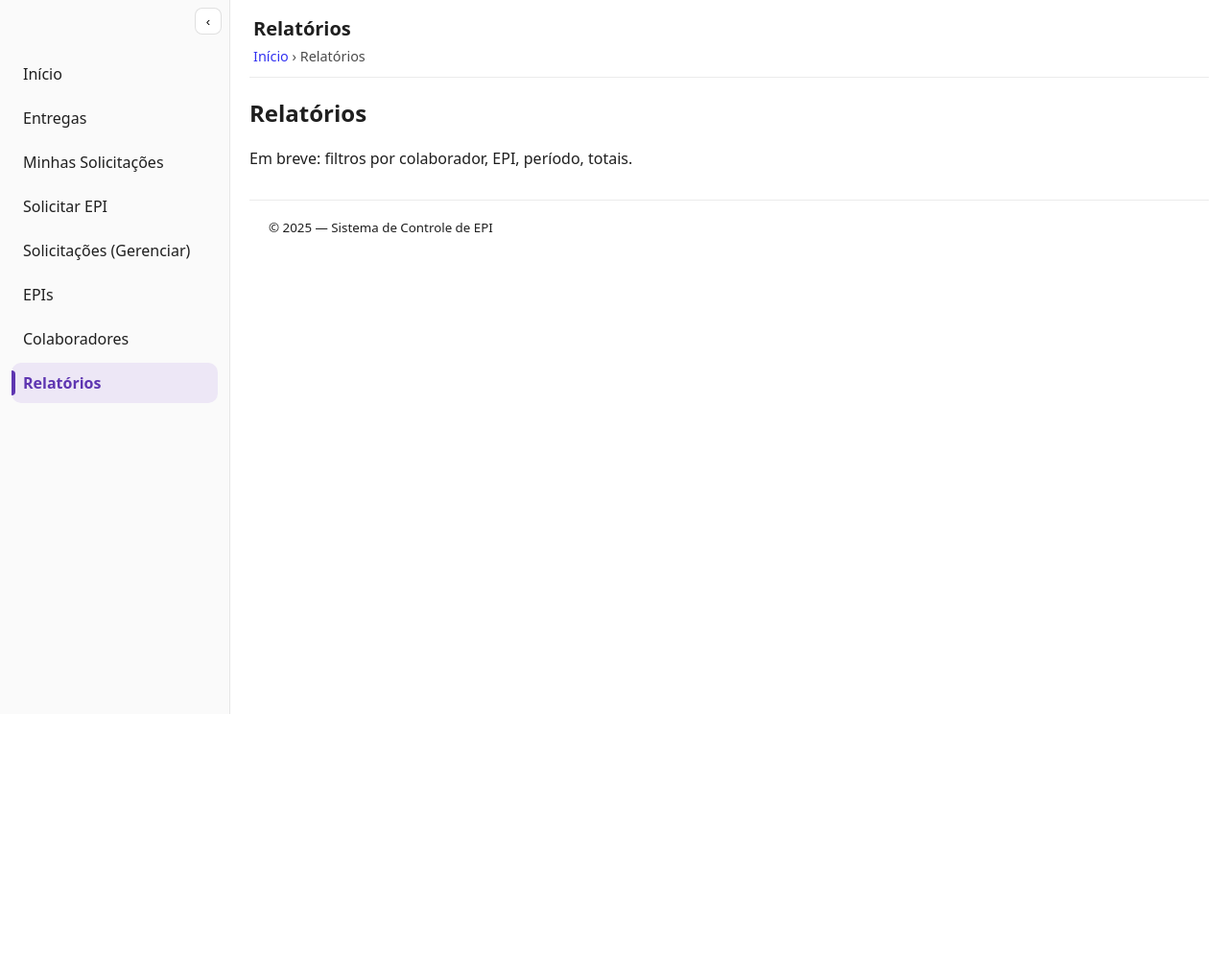
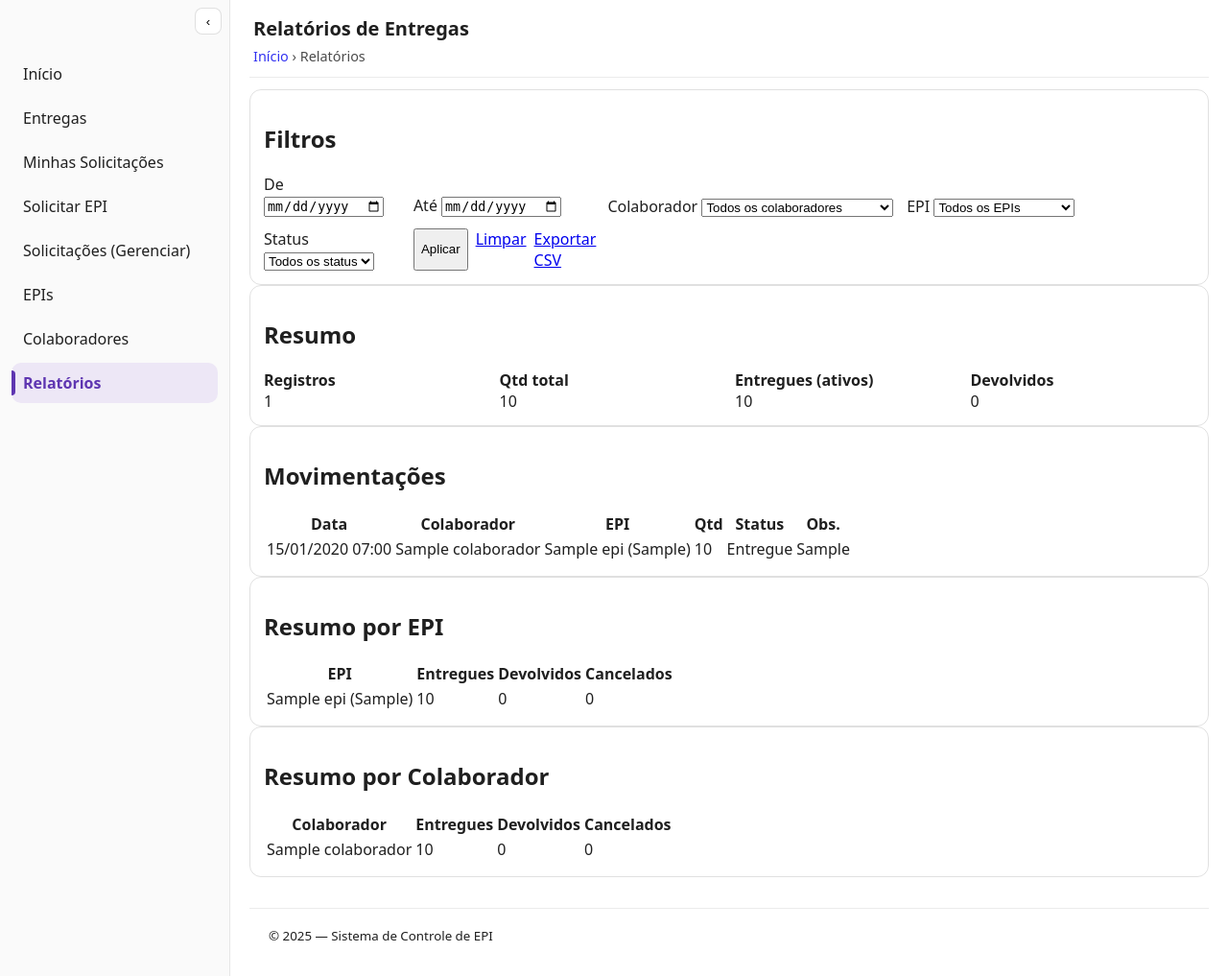
Before and after one commit to mayckon-azzi/django-sistema-controle-epi, a Django app: page /relatorios/ in a window 1280 px wide. Shown: the part 56-1073 px from the top of the page at 96% size. Before the commit the page ends 800 px from the top, so only its background shows below. Run offline with Django 5.2, Linux system fonts and the light colour scheme; a user stored in the database is signed in; tables that the repository leaves empty hold one stand-in row (values such as "Sample post").

Commit message:
feat: Criado a estrutura base do app_relatorios para exportação de relatórios de entregas de EPI.

```diff
--- a/app_epis/urls.py
+++ b/app_epis/urls.py
@@ -1,11 +1,11 @@
 from django.urls import path
-from . import views
+from .views import ListaEPIView, CriarEPIView, AtualizarEPIView, ExcluirEPIView
 
 app_name = "app_epis"
 
 urlpatterns = [
-    path("", views.lista, name="lista"),
-    path("novo/", views.CriarEPIView.as_view(), name="criar"),
-    path("<int:pk>/editar/", views.AtualizarEPIView.as_view(), name="editar"),
-    path("<int:pk>/excluir/", views.ExcluirEPIView.as_view(), name="excluir"),
+    path("", ListaEPIView.as_view(), name="lista"),
+    path("novo/", CriarEPIView.as_view(), name="criar"),
+    path("<int:pk>/editar/", AtualizarEPIView.as_view(), name="editar"),
+    path("<int:pk>/excluir/", ExcluirEPIView.as_view(), name="excluir"),
 ]
--- /dev/null
+++ b/app_relatorios/forms.py
@@ -0,0 +1,29 @@
+from django import forms
+from django.utils import timezone
+from app_entregas.models import Entrega
+from app_colaboradores.models import Colaborador
+from app_epis.models import EPI
+
+class RelatorioEntregasForm(forms.Form):
+    data_de = forms.DateField(required=False, widget=forms.DateInput(attrs={"type": "date"}))
+    data_ate = forms.DateField(required=False, widget=forms.DateInput(attrs={"type": "date"}))
+    colaborador = forms.ModelChoiceField(
+        queryset=Colaborador.objects.order_by("nome"),
+        required=False, empty_label="Todos os colaboradores",
+    )
+    epi = forms.ModelChoiceField(
+        queryset=EPI.objects.order_by("nome"),
+        required=False, empty_label="Todos os EPIs",
+    )
+    status = forms.ChoiceField(
+        required=False,
+        choices=[("", "Todos os status")] + list(Entrega.Status.choices),
+    )
+
+    def clean(self):
+        cleaned = super().clean()
+        de = cleaned.get("data_de")
+        ate = cleaned.get("data_ate")
+        if de and ate and de > ate:
+            self.add_error("data_ate", "Data final deve ser maior ou igual à inicial.")
+        return cleaned
--- /dev/null
+++ b/app_relatorios/templates/app_relatorios/pages/entregas.html
@@ -0,0 +1,132 @@
+{% extends "app_core/partials/base.html" %}
+{% block title %}Relatórios — Entregas{% endblock %}
+{% block page_title %}Relatórios de Entregas{% endblock %}
+{% block breadcrumb %}<a href="{% url 'app_core:home' %}">Início</a> › Relatórios{% endblock %}
+
+{% block content %}
+<div class="card">
+  <div class="card-header">
+    <h2>Filtros</h2>
+  </div>
+  <div class="card-body">
+    <form method="get" class="search-form" style="display:grid; gap:12px; grid-template-columns: repeat(6, 1fr); align-items:end;">
+      <div>
+        <label>De</label>
+        {{ form.data_de }}
+      </div>
+      <div>
+        <label>Até</label>
+        {{ form.data_ate }}
+      </div>
+      <div style="grid-column: span 2;">
+        <label>Colaborador</label>
+        {{ form.colaborador }}
+      </div>
+      <div style="grid-column: span 2;">
+        <label>EPI</label>
+        {{ form.epi }}
+      </div>
+      <div>
+        <label>Status</label>
+        {{ form.status }}
+      </div>
+      <div style="display:flex; gap:8px;">
+        <button class="btn" type="submit">Aplicar</button>
+        <a class="btn outline" href="{% url 'app_relatorios:index' %}">Limpar</a>
+        <a class="btn" href="{% url 'app_relatorios:exportar' %}?{{ request.GET.urlencode }}">Exportar CSV</a>
+      </div>
+    </form>
+  </div>
+</div>
+
+<div class="card">
+  <div class="card-header"><h2>Resumo</h2></div>
+  <div class="card-body">
+    <div style="display:grid; grid-template-columns: repeat(4, 1fr); gap:12px;">
+      <div class="stat"><strong>Registros</strong><div>{{ agg.registros|default:0 }}</div></div>
+      <div class="stat"><strong>Qtd total</strong><div>{{ agg.quantidade_total|default:0 }}</div></div>
+      <div class="stat"><strong>Entregues (ativos)</strong><div>{{ agg.total_entregue|default:0 }}</div></div>
+      <div class="stat"><strong>Devolvidos</strong><div>{{ agg.total_devolvido|default:0 }}</div></div>
+    </div>
+  </div>
+</div>
+
+<div class="card">
+  <div class="card-header"><h2>Movimentações</h2></div>
+  <div class="card-body">
+    {% if qs %}
+      <div class="table-responsive">
+        <table class="table">
+          <thead>
+            <tr><th>Data</th><th>Colaborador</th><th>EPI</th><th>Qtd</th><th>Status</th><th>Obs.</th></tr>
+          </thead>
+          <tbody>
+          {% for e in qs %}
+            <tr>
+              <td>{{ e.data_entrega|date:"d/m/Y H:i" }}</td>
+              <td>{{ e.colaborador.nome }}</td>
+              <td>{{ e.epi.nome }} ({{ e.epi.codigo }})</td>
+              <td>{{ e.quantidade }}</td>
+              <td>{{ e.get_status_display }}</td>
+              <td>{{ e.observacao }}</td>
+            </tr>
+          {% endfor %}
+          </tbody>
+        </table>
+      </div>
+    {% else %}
+      <p>Nenhum resultado para os filtros aplicados.</p>
+    {% endif %}
+  </div>
+</div>
+
+<div class="card">
+  <div class="card-header"><h2>Resumo por EPI</h2></div>
+  <div class="card-body">
+    {% if por_epi %}
+      <div class="table-responsive">
+        <table class="table">
+          <thead><tr><th>EPI</th><th>Entregues</th><th>Devolvidos</th><th>Cancelados</th></tr></thead>
+          <tbody>
+            {% for r in por_epi %}
+              <tr>
+                <td>{{ r.epi__nome }} ({{ r.epi__codigo }})</td>
+                <td>{{ r.entregues|default:0 }}</td>
+                <td>{{ r.devolvidos|default:0 }}</td>
+                <td>{{ r.cancelados|default:0 }}</td>
+              </tr>
+            {% endfor %}
+          </tbody>
+        </table>
+      </div>
+    {% else %}
+      <p>Sem dados.</p>
+    {% endif %}
+  </div>
+</div>
+
+<div class="card">
+  <div class="card-header"><h2>Resumo por Colaborador</h2></div>
+  <div class="card-body">
+    {% if por_colab %}
+      <div class="table-responsive">
+        <table class="table">
+          <thead><tr><th>Colaborador</th><th>Entregues</th><th>Devolvidos</th><th>Cancelados</th></tr></thead>
+          <tbody>
+            {% for r in por_colab %}
+              <tr>
+                <td>{{ r.colaborador__nome }}</td>
+                <td>{{ r.entregues|default:0 }}</td>
+                <td>{{ r.devolvidos|default:0 }}</td>
+                <td>{{ r.cancelados|default:0 }}</td>
+              </tr>
+            {% endfor %}
+          </tbody>
+        </table>
+      </div>
+    {% else %}
+      <p>Sem dados.</p>
+    {% endif %}
+  </div>
+</div>
+{% endblock %}
--- a/app_relatorios/urls.py
+++ b/app_relatorios/urls.py
@@ -1,8 +1,9 @@
 from django.urls import path
-from . import views
+from .views import RelatorioEntregasView, ExportarEntregasCSVView
 
 app_name = "app_relatorios"
 
 urlpatterns = [
-    path("", views.index, name="index"),
+    path("", RelatorioEntregasView.as_view(), name="index"),
+    path("exportar/", ExportarEntregasCSVView.as_view(), name="exportar"),
 ]
--- a/app_relatorios/views.py
+++ b/app_relatorios/views.py
@@ -1,5 +1,107 @@
+from django.contrib.auth.mixins import LoginRequiredMixin, PermissionRequiredMixin
+from django.views.generic import TemplateView
+from django.http import HttpResponse
+from django.db.models import Sum, Case, When, IntegerField, Value, F, Count
+from django.utils import timezone
 from django.shortcuts import render
+import csv
 
-# Create your views here.
-def index(request):
-    return render(request, "app_relatorios/pages/index.html")
+from .forms import RelatorioEntregasForm
+from app_entregas.models import Entrega
+
+def _filtrar_qs(request):
+    form = RelatorioEntregasForm(request.GET or None)
+    qs = Entrega.objects.select_related("epi", "colaborador")
+    if form.is_valid():
+        cd = form.cleaned_data
+        if cd.get("data_de"):
+            qs = qs.filter(data_entrega__date__gte=cd["data_de"])
+        if cd.get("data_ate"):
+            qs = qs.filter(data_entrega__date__lte=cd["data_ate"])
+        if cd.get("colaborador"):
+            qs = qs.filter(colaborador=cd["colaborador"])
+        if cd.get("epi"):
+            qs = qs.filter(epi=cd["epi"])
+        if cd.get("status"):
+            qs = qs.filter(status=cd["status"])
+    return form, qs.order_by("-data_entrega", "-id")
+
+
+class RelatorioEntregasView(LoginRequiredMixin, PermissionRequiredMixin, TemplateView):
+    permission_required = "app_entregas.view_entrega"
+    raise_exception = True
+    template_name = "app_relatorios/pages/entregas.html"
+
+    def get_context_data(self, **kwargs):
+        ctx = super().get_context_data(**kwargs)
+        form, qs = _filtrar_qs(self.request)
+
+        # agregados
+        agg = qs.aggregate(
+            registros=Count("id"),
+            quantidade_total=Sum("quantidade"),
+            total_entregue=Sum(
+                Case(When(status=Entrega.Status.ENTREGUE, then=F("quantidade")),
+                     default=Value(0), output_field=IntegerField())
+            ),
+            total_devolvido=Sum(
+                Case(When(status=Entrega.Status.DEVOLVIDO, then=F("quantidade")),
+                     default=Value(0), output_field=IntegerField())
+            ),
+            total_cancelado=Sum(
+                Case(When(status=Entrega.Status.CANCELADO, then=F("quantidade")),
+                     default=Value(0), output_field=IntegerField())
+            ),
+        )
+
+        # resumos por EPI e por Colaborador
+        por_epi = (
+            qs.values("epi__id", "epi__nome", "epi__codigo")
+              .annotate(
+                  entregues=Sum(Case(When(status=Entrega.Status.ENTREGUE, then=F("quantidade")), default=Value(0), output_field=IntegerField())),
+                  devolvidos=Sum(Case(When(status=Entrega.Status.DEVOLVIDO, then=F("quantidade")), default=Value(0), output_field=IntegerField())),
+                  cancelados=Sum(Case(When(status=Entrega.Status.CANCELADO, then=F("quantidade")), default=Value(0), output_field=IntegerField())),
+              ).order_by("epi__nome", "epi__codigo")
+        )
+
+        por_colab = (
+            qs.values("colaborador__id", "colaborador__nome")
+              .annotate(
+                  entregues=Sum(Case(When(status=Entrega.Status.ENTREGUE, then=F("quantidade")), default=Value(0), output_field=IntegerField())),
+                  devolvidos=Sum(Case(When(status=Entrega.Status.DEVOLVIDO, then=F("quantidade")), default=Value(0), output_field=IntegerField())),
+                  cancelados=Sum(Case(When(status=Entrega.Status.CANCELADO, then=F("quantidade")), default=Value(0), output_field=IntegerField())),
+              ).order_by("colaborador__nome")
+        )
+
+        ctx.update({
+            "form": form,
+            "qs": qs[:200],  # evita tela gigante; pode paginar depois
+            "agg": agg,
+            "por_epi": por_epi,
+            "por_colab": por_colab,
+        })
+        return ctx
+
+
+class ExportarEntregasCSVView(LoginRequiredMixin, PermissionRequiredMixin, TemplateView):
+    permission_required = "app_entregas.view_entrega"
+    raise_exception = True
+    template_name = ""  # não usado
+
+    def get(self, request, *args, **kwargs):
+        form, qs = _filtrar_qs(request)
+        # resposta CSV
+        resp = HttpResponse(content_type="text/csv; charset=utf-8")
+        resp["Content-Disposition"] = 'attachment; filename="relatorio_entregas.csv"'
+        w = csv.writer(resp, delimiter=";")
+        w.writerow(["Data", "Colaborador", "EPI", "Quantidade", "Status", "Observação"])
+        for e in qs.iterator():
+            w.writerow([
+                e.data_entrega.strftime("%d/%m/%Y %H:%M"),
+                e.colaborador.nome,
+                f"{e.epi.nome} ({e.epi.codigo})",
+                e.quantidade,
+                e.get_status_display(),
+                (e.observacao or "").replace("\n", " ").strip(),
+            ])
+        return resp
```
Also changed, not shown: app_epis/forms.py (+10 -3 lines), app_epis/templates/app_epis/pages/list.html (+33 -32 lines), app_epis/views.py (+93 -38 lines).
